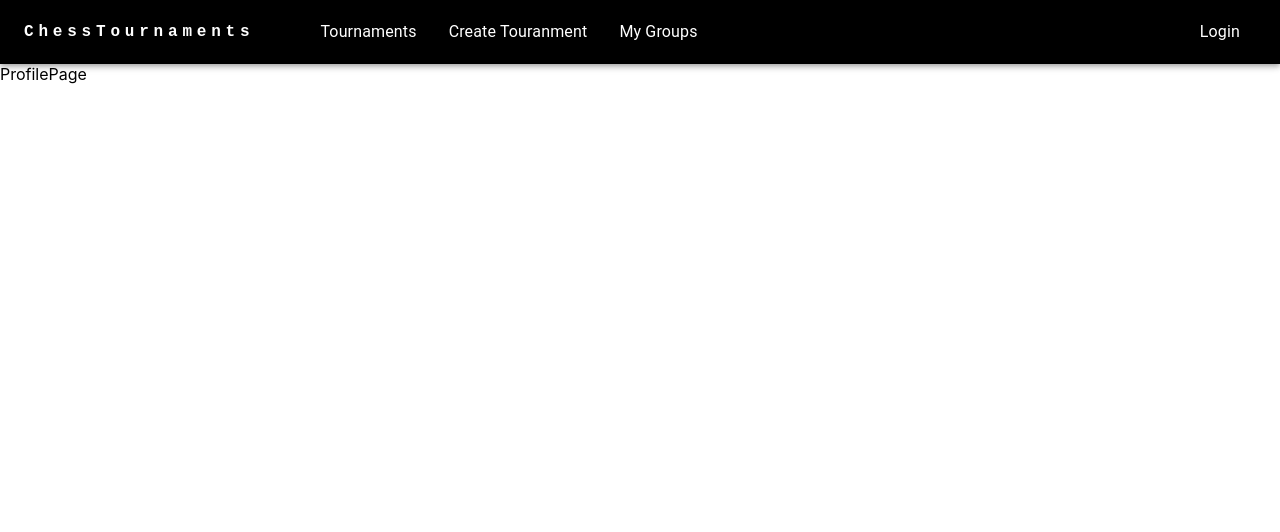
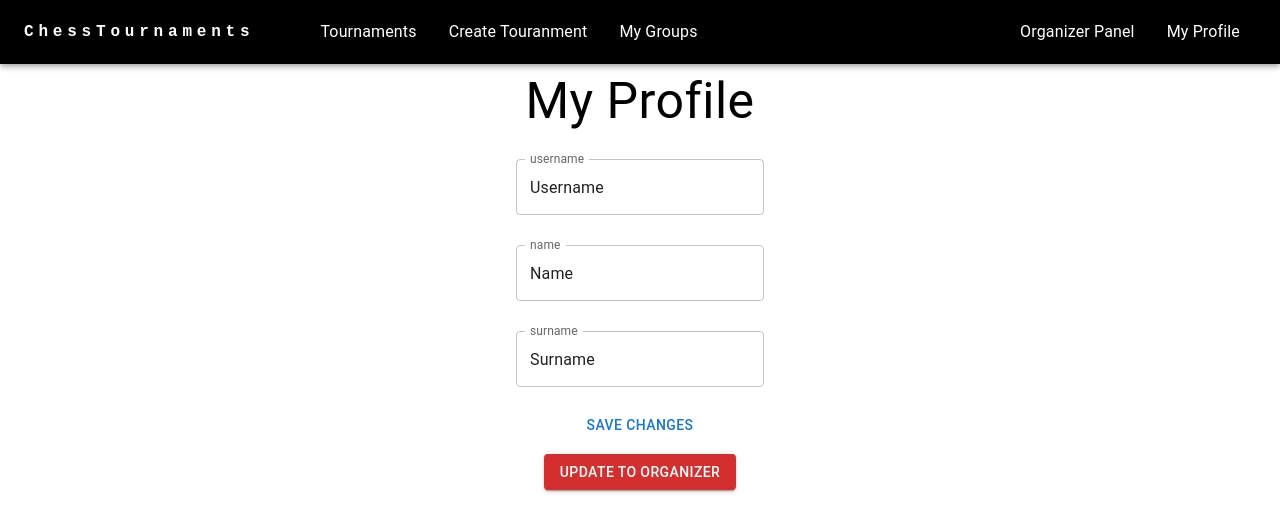
Before and after one commit to PiotrPrzybyla/chesstournaments-frontend, a React (Create React App) app: page /profile/1 in a window 1280 px wide. Shown: the top 532 px of the page. Built offline with nearby package versions, Linux system fonts and the light colour scheme.

Commit message:
my profile page

```diff
--- a/src/Pages/ProfilePage.tsx
+++ b/src/Pages/ProfilePage.tsx
@@ -1,10 +1,15 @@
 import React from "react";
 import UIGenerator from "../components/Generators/UIGenerator";
+import MyProfilePanel from "../components/MyProfilePanel/MyProfilePanel";
 
 interface IProfilePageProps {}
 
 const ProfilePage: React.FC<IProfilePageProps> = () => {
-  return <UIGenerator>ProfilePage</UIGenerator>;
+  return (
+    <UIGenerator>
+      <MyProfilePanel />
+    </UIGenerator>
+  );
 };
 
 export default ProfilePage;
--- /dev/null
+++ b/src/components/MyProfilePanel/MyProfilePanel.tsx
@@ -0,0 +1,34 @@
+import { Container } from "@mui/system";
+import React from "react";
+import { MainTitle } from "../../styles/Title";
+import { Button } from "@mui/material";
+import { CenterShortFormControl, FormTextField } from "../../styles/Form";
+import { useUserInfo } from "../../hooks/useUserInfo";
+import { useParams } from "react-router";
+import { useTranslation } from "react-i18next";
+
+interface IMyProfilePanelProps {}
+
+const MyProfilePanel: React.FC<IMyProfilePanelProps> = () => {
+  const { t } = useTranslation("myProfile");
+  const { user_id } = useParams<{ user_id: string }>();
+  const { username, name, surname, isOrganizer } = useUserInfo(user_id);
+  return (
+    <Container maxWidth="xs">
+      <CenterShortFormControl>
+        <MainTitle>My Profile</MainTitle>
+        <FormTextField defaultValue={username} label={`${t("username")}`} />
+        <FormTextField defaultValue={name} label={`${t("name")}`} />
+        <FormTextField defaultValue={surname} label={`${t("surname")}`} />
+        <Button>{`${t("saveBtn")}`}</Button>
+        {isOrganizer || (
+          <Button variant="contained" color="error">
+            {`${t("updateBtn")}`}
+          </Button>
+        )}
+      </CenterShortFormControl>
+    </Container>
+  );
+};
+
+export default MyProfilePanel;
--- a/src/components/Navigation/Navigation.tsx
+++ b/src/components/Navigation/Navigation.tsx
@@ -10,7 +10,7 @@ interface INavigationProps {}
 const Navigation: React.FC<INavigationProps> = () => {
   const { t } = useTranslation("navigation");
   const pages: INavElement[] = t("pages", { returnObjects: true });
-  const isLogged = false;
+  const isLogged = true;
   return (
     <NavAppBar position="static">
       <Container maxWidth="xl">
@@ -34,7 +34,7 @@ const Navigation: React.FC<INavigationProps> = () => {
                 {isLogged ? (
                   <>
                     <NavElement name={t("organizer")} link={"/organizer"} />
-                    <NavElement name={t("profile")} link={"/profile"} />
+                    <NavElement name={t("profile")} link={"/profile/1"} />
                   </>
                 ) : (
                   <NavElement name={t("login")} link={"/login"} />
--- a/src/configs/i18n.ts
+++ b/src/configs/i18n.ts
@@ -13,6 +13,8 @@ import joinLeavePl from  "../translations/pl/joinLeave.json";
 import joinLeaveEn from  "../translations/en/joinLeave.json";
 import loginRegisterPl from  "../translations/pl/loginRegister.json";
 import loginRegisterEn from  "../translations/en/loginRegister.json";
+import myProfileEn from  "../translations/en/myProfile.json";
+import myProfilePl from  "../translations/pl/myProfile.json";
 
 const resources = {
 	en: {
@@ -21,7 +23,8 @@ const resources = {
 		"createTournament": createTournamentEn,
 		"joinLeave": joinLeaveEn,
 		"groups": groupsEn,
-		"loginRegister": loginRegisterEn
+		"loginRegister": loginRegisterEn,
+		"myProfile": myProfileEn
 	},
 	pl: {
         "tournaments": tournamentsPl,
@@ -29,7 +32,8 @@ const resources = {
 		"createTournament": createTournamentPl,
 		"joinLeave": joinLeavePl,
 		"groups": groupsPl,
-		"loginRegister": loginRegisterPl
+		"loginRegister": loginRegisterPl,
+		"myProfile": myProfilePl
 	},
 };
 
--- /dev/null
+++ b/src/hooks/useUserInfo.tsx
@@ -0,0 +1,16 @@
+interface IUserInfoReturnValue {
+  username: string;
+  name: string;
+  surname: string;
+  isOrganizer: boolean;
+}
+export const useUserInfo = (
+  user_id: string | undefined
+): IUserInfoReturnValue => {
+  return {
+    username: "Username",
+    name: "Name",
+    surname: "Surname",
+    isOrganizer: false,
+  };
+};
--- /dev/null
+++ b/src/translations/en/myProfile.json
@@ -0,0 +1 @@
+{"name": "name", "username": "username", "surname": "surname", "saveBtn": "save changes", "updateBtn": "update to organizer"}
--- /dev/null
+++ b/src/translations/pl/myProfile.json
@@ -0,0 +1 @@
+{"name": "imię", "username": "nazwa użytkownika", "surname": "nazwisko", "saveBtn": "zapisz zmiany", "updateBtn": "zostań organizatorem"}
```
